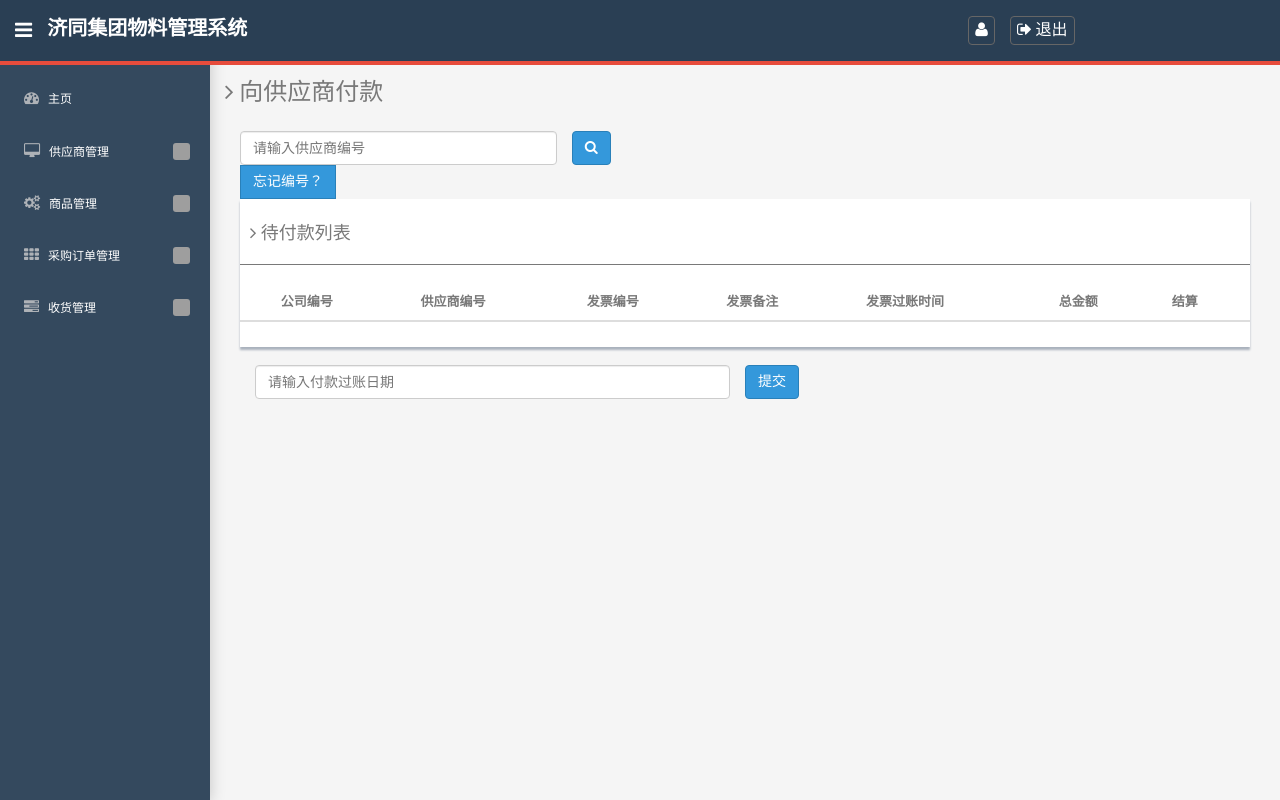
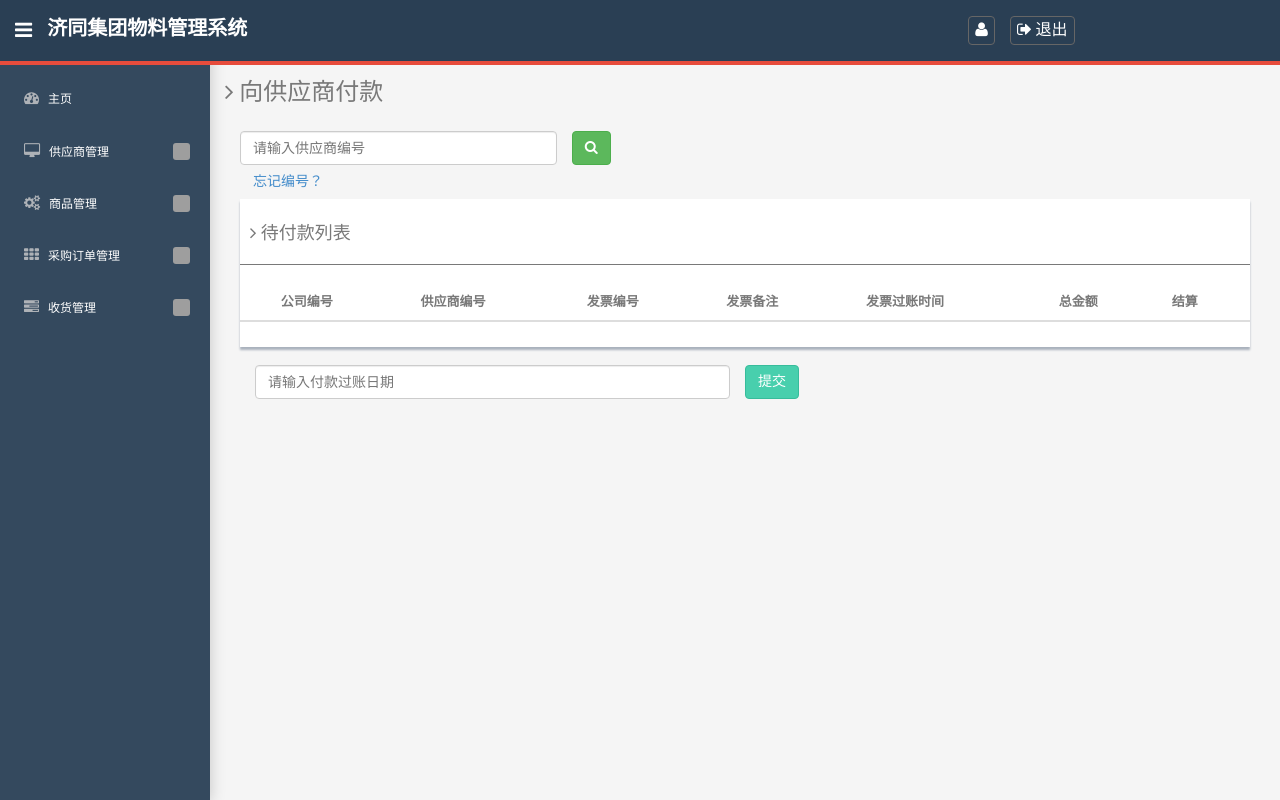
Before and after one commit to tantansir/2024-ERP-Material-Management-System-Design, a Django app: page /mm/invoice/payment/ in a window 1280 px wide. Run offline with Django 4.2, Linux system fonts and the light colour scheme; the visitor is signed in with stand-in values (Sample User, id 1); lists and menus that the app fills with data are empty; some libraries are stand-ins or nearby versions; grey boxes are pictures that could not be loaded.

```diff
--- a/MM/templates/template.html
+++ b/MM/templates/template.html
@@ -92,13 +92,6 @@
         #user-id, #username {
             color: #ffffff; /* 白色字体 */
             font-weight: bold;
-        }
-
-        /* 更改按钮样式 */
-        .btn {
-            background-color: #3498db; /* 蓝色按钮 */
-            border-color: #2980b9; /* 深蓝色边框 */
-            color: #ffffff; /* 白色字体 */
         }
 
         /* 调整图片样式 */
```
